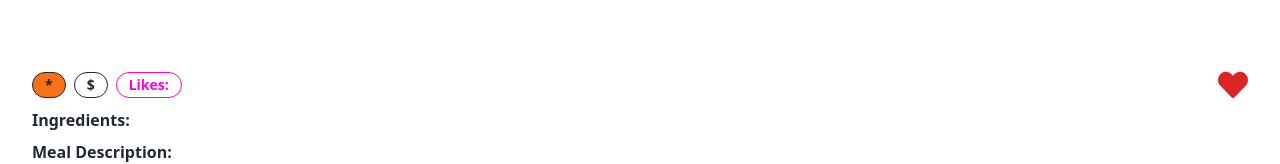
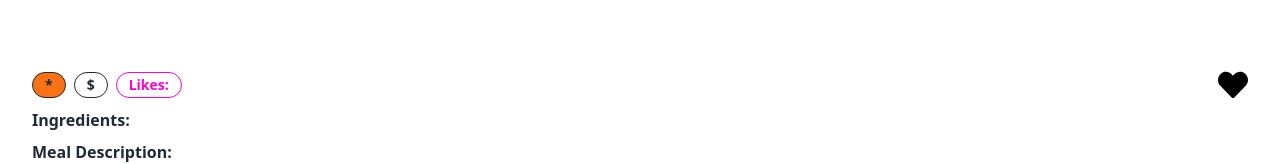
Before and after one commit to DipuBarua/hostel-meals-management-client, a React (Vite) app: page /mealDetails/1 in a window 1280 px wide. Shown: the part 134-298 px from the top of the page. Built offline with nearby package versions, Linux system fonts and the light colour scheme; no server answers.

Commit message:
updating like,review system

```diff
--- a/src/Components/UpcomingCart/UpcomingCart.jsx
+++ b/src/Components/UpcomingCart/UpcomingCart.jsx
@@ -1,14 +1,38 @@
 import { FaLeaf, FaRegThumbsUp } from "react-icons/fa";
+import useAxiosSecure from "../../hooks/useAxiosSecure";
+import { useState } from "react";
 
 const UpcomingCart = ({ item }) => {
+    const axiosSecure = useAxiosSecure();
+    const [mood, setMood] = useState(false);
+    const [bgLike, setBgLike] = useState("");
+
+    const handleLike = async (id) => {
+        await axiosSecure.patch(`/upcoming-meals/like/${id}`)
+            .then(res => {
+                console.log(res.data);
+                if (res.data.modifiedCount > 0) {
+                    setMood(true);
+                    setBgLike("white");
+                }
+            })
+    }
+
     return (
         <div>
             <div className="card glass rounded-none">
-                <figure><img src={item.image} alt="meal" />
+                <figure>
+                    <img src={item.image} alt="meal" />
                 </figure>
 
-                <button onClick={''} className="text-4xl text-black relative -top-12 left-1">
-                    <FaRegThumbsUp className="absolute hover:text-green-500 bg-gray-600 bg-opacity-20 rounded-full hover:bg-white p-1"></FaRegThumbsUp>
+                <button
+                    onClick={() => handleLike(item._id)}
+                    disabled={mood}
+                    className="text-4xl text-black relative -top-12 left-1">
+                    <FaRegThumbsUp
+                        style={{ background: `${bgLike}` }}
+                        className="absolute bg-gray-500 bg-opacity-30 hover:text-green-500 rounded-full p-1">
+                    </FaRegThumbsUp>
                 </button>
 
 
--- a/src/Pages/Home/MealsCategory/MealDetails/MealDetails.jsx
+++ b/src/Pages/Home/MealsCategory/MealDetails/MealDetails.jsx
@@ -6,6 +6,7 @@ import { FaHeart } from "react-icons/fa";
 import useAuth from "../../../../hooks/useAuth";
 import useAxiosSecure from "../../../../hooks/useAxiosSecure";
 import Swal from "sweetalert2";
+import { useState } from "react";
 
 const MealDetails = () => {
     const { user } = useAuth();
@@ -70,13 +71,20 @@ const MealDetails = () => {
         }
 
         await axiosSecure.post("/review", reviewInfo)
-            .then(res => {
+            .then(async res => {
                 console.log(res.data);
                 if (res.data.insertedId) {
                     reset();
+
+                    await axiosSecure.patch(`/meal/review/${id}`)
+                        .then(res => {
+                            console.log(res.data);
+                        })
+
                 }
             })
-    }
+    };
+
 
     const { data: reviews = [] } = useQuery({
         queryKey: ['reviews', meal._id],
@@ -84,7 +92,23 @@ const MealDetails = () => {
             const res = await axiosPublic.get(`/reviews/${meal._id}`);
             return res.data;
         }
-    })
+    });
+
+
+    // Like
+    const [bgLike, setBgLike] = useState("black");
+    const [mood, setMood] = useState(false);
+
+    const handleLike = async () => {
+        await axiosSecure.patch(`/meal/like/${id}`)
+            .then(res => {
+                console.log(res.data);
+                if (res.data.modifiedCount > 0) {
+                    setBgLike("red");
+                    setMood(true);
+                }
+            })
+    }
 
     return (
         <div>
@@ -99,16 +123,13 @@ const MealDetails = () => {
                             <div className="badge badge-outline badge-secondary p-3">Likes:{meal.like}</div>
                         </div>
                         <div className="card-actions justify-end">
-                            {
-                                meal.like === 0 ?
-                                    <button onClick={""} className=" text-3xl">
-                                        <FaHeart className=" "></FaHeart>
-                                    </button>
-                                    :
-                                    <button className=" text-3xl">
-                                        <FaHeart className=" text-red-600"></FaHeart>
-                                    </button>
-                            }
+
+                            <button onClick={() => handleLike()} className=" text-3xl" disabled={mood}>
+                                <FaHeart
+                                    style={{ color: `${bgLike}` }}
+                                ></FaHeart>
+                            </button>
+
                         </div>
                     </div>
 
@@ -159,7 +180,7 @@ const MealDetails = () => {
                 </div>
 
             </div>
-        </div>
+        </div >
     );
 };
 
```
